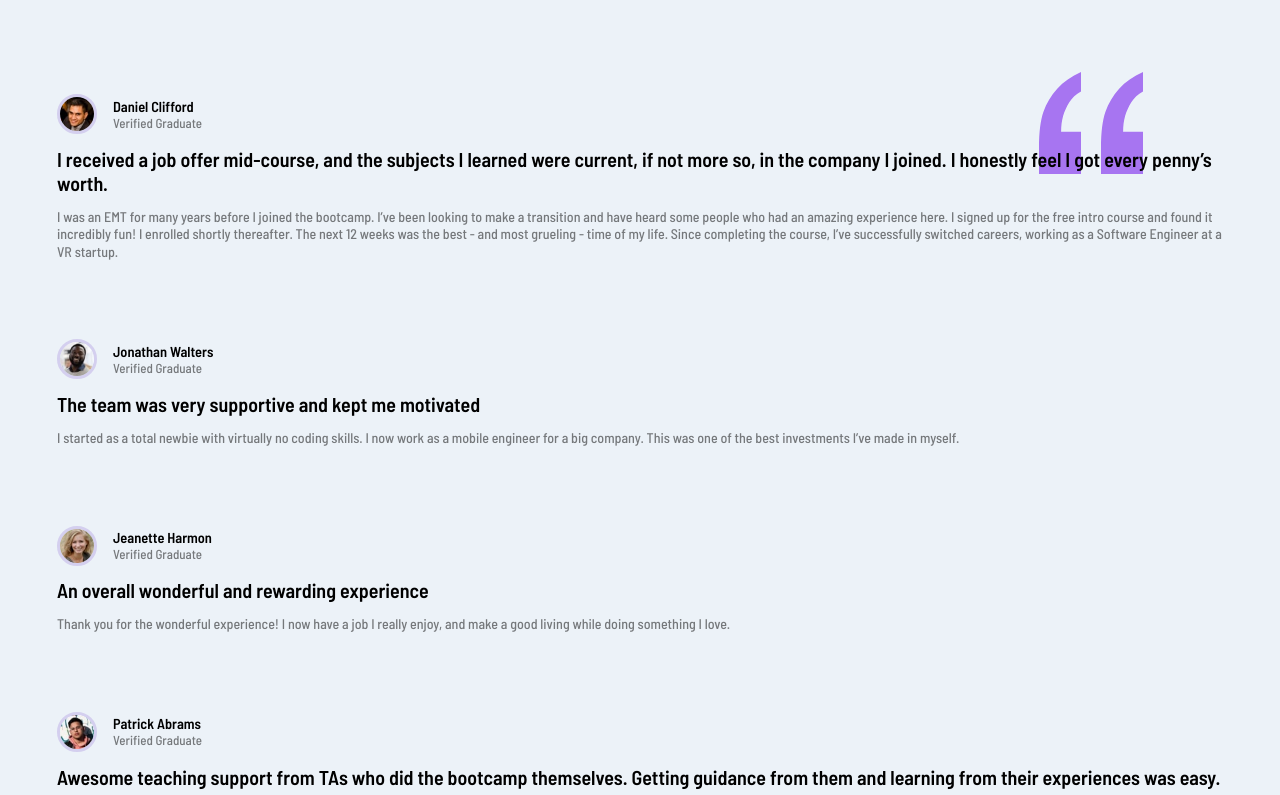
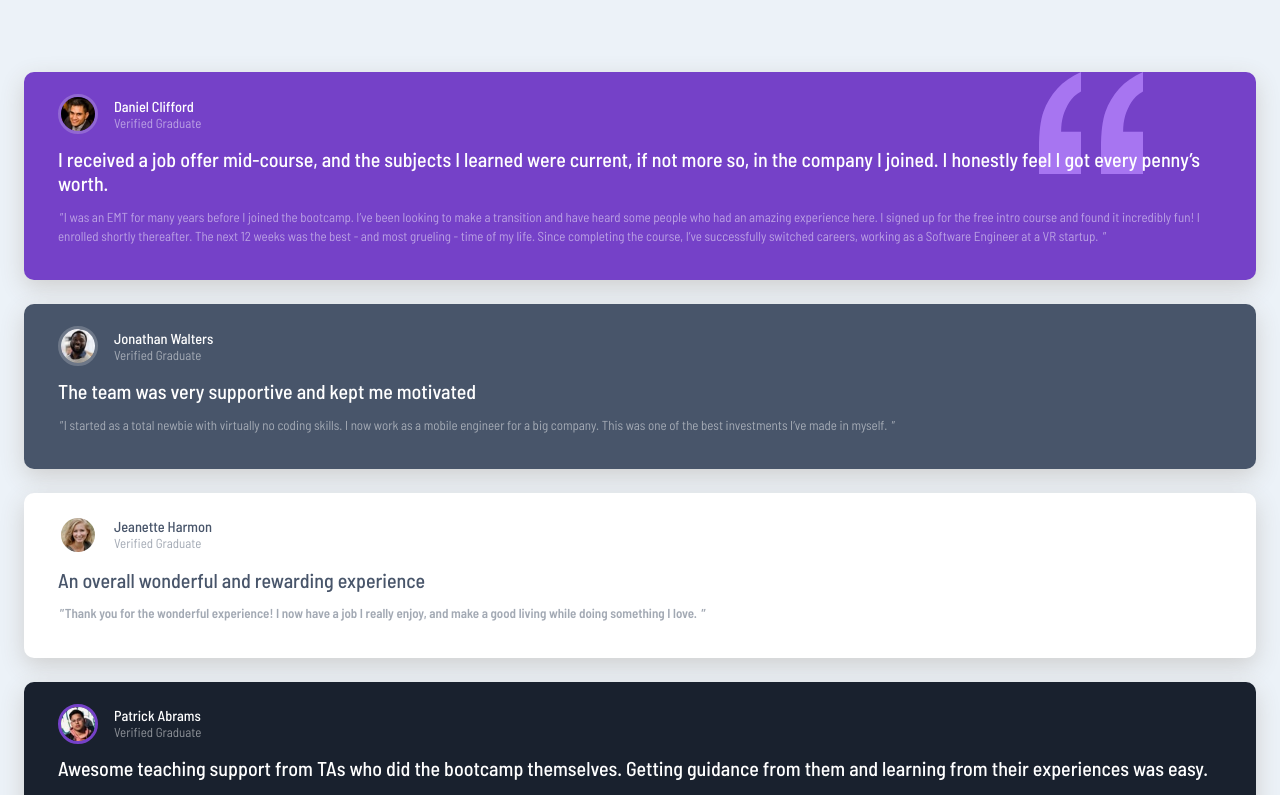
Before and after one commit to Deva-Mari/Testimonials-grid-section, a React (Create React App) app: page / in a window 1280 px wide. Shown: the top 795 px of the page. Built offline with nearby package versions, Linux system fonts and the light colour scheme.

Commit message:
added individual card styling

```diff
--- a/src/App.tsx
+++ b/src/App.tsx
@@ -15,6 +15,7 @@
               function={item.function}
               blurb={item.blurb}
               quote={item.quote}
+              background={item.background}
             />
           );
         })}
--- a/src/components/Card.tsx
+++ b/src/components/Card.tsx
@@ -7,6 +7,7 @@
   function: string;
   blurb: string;
   quote: string;
+  background: string;
 }> = (props) => {
   // importing client image conditionally
   const [clientImage, setClientImage] = useState("");
@@ -16,7 +17,7 @@
   );
 
   return (
-    <div className={styles.card}>
+    <div className={`${styles.card} ${styles[props.background]}` }>
       <div className={styles.header}>
         <img src={clientImage} alt={props.name} />
         <div>
@@ -25,7 +26,7 @@
         </div>
       </div>
       <p className={styles.blurb}>{props.blurb}</p>
-      <p className={styles.quote}>{props.quote}</p>
+      <p className={styles.quote}><i>" </i>{props.quote} <i>"</i></p>
     </div>
   );
 };
--- a/src/css/Card.module.css
+++ b/src/css/Card.module.css
@@ -1,8 +1,10 @@
 .card {
-  padding: 33px;
+  padding: 34px;
   padding-top: 22px;
   border-radius: 10px;
   margin: 1.5rem;
+  -webkit-box-shadow: 0px 8px 25px 0px #cfcfcf;
+          box-shadow: 0px 8px 25px 0px #cfcfcf;
 }
 
 .card:first-of-type {
@@ -22,28 +24,67 @@
 
 .card .header img {
   border-radius: 50%;
-  border: 3px solid rgba(117, 65, 200, 0.2);
   margin-right: 1rem;
   width: 2.5rem;
 }
 
 .card .header div h2 {
-  font-size: .9rem;
+  font-size: 0.9rem;
+  font-weight: 500;
 }
 
 .card .header div p {
-  opacity: .5;
+  opacity: 0.5;
 }
 
 .card .blurb {
-  margin: .8rem 0;
-  font-weight: 600;
+  margin: 0.8rem 0;
   font-size: 20px;
+  font-weight: 500;
 }
 
 .card .quote {
-  opacity: .5;
-  font-size: 14px;
-  line-height: 1.1rem;
+  opacity: 0.5;
+  font-size: 13px;
+  line-height: 1.2rem;
+  font-weight: 400;
+  padding-right: 15px;
+}
+
+.purple,
+.grey,
+.dark-grey {
+  color: white;
+}
+
+.purple .header img,
+.grey .header img,
+.white .header img {
+  border: 3px solid rgba(255, 255, 255, 0.2);
+}
+
+.purple {
+  background-color: #7541c8;
+}
+
+.white {
+  color: #48556a;
+  background-color: white;
+}
+
+.white .quote {
+  font-weight: 600;
+}
+
+.grey {
+  background-color: #48556a;
+}
+
+.dark-grey {
+  background-color: #19212e;
+}
+
+.dark-grey .header img {
+  border: 3px solid #7541c8;
 }
 /*# sourceMappingURL=Card.module.css.map */
--- a/src/css/Card.module.scss
+++ b/src/css/Card.module.scss
@@ -1,43 +1,80 @@
 @import "./variables.scss";
-.card{
-    // background: $moderateViolet;
-    padding: 33px;
+.card {
+  padding: 34px;
   padding-top: 22px;
   border-radius: 10px;
   margin: 1.5rem;
-    &:first-of-type{
+  box-shadow: 0px 8px 25px 0px $lightGray;
+  &:first-of-type {
     background-image: url(../assets/bg-pattern-quotation.svg);
     background-repeat: no-repeat;
     background-position: 90% 0%;
   }
-    .header{
+  .header {
     display: flex;
     align-items: center;
-        img{
+    img {
       border-radius: 50%;
-            border: 3px solid rgba($moderateViolet, .2);
       margin-right: 1rem;
       width: 2.5rem;
     }
-        div{
-            h2{
-                font-size: .9rem;
+    div {
+      h2 {
+        font-size: 0.9rem;
+        font-weight: 500;
       }
-            p{
-                opacity: .5;
+      p {
+        opacity: 0.5;
       }
     }
   }
-    .blurb{
-        margin: .8rem 0;
-        font-weight: 600;
+  .blurb {
+    margin: 0.8rem 0;
     font-size: 20px;
+    font-weight: 500;
   }
-    .quote{
-        opacity: .5;
-        font-size: 14px;
-        line-height: 1.1rem;
+  .quote {
+    opacity: 0.5;
+    font-size: 13px;
+    line-height: 1.2rem;
+    font-weight: 400;
+    padding-right: 15px;
+  }
 }
 
+// stylings per individual card
+.purple,
+.grey,
+.dark-grey {
+  color: $white;
+}
+.purple,
+.grey,
+.white {
+  .header {
+    img {
+      border: 3px solid rgba($white, 0.2);
+    }
+  }
+}
 
+.purple {
+  background-color: $moderateViolet;
 }
+
+.white {
+  color: $veryDarkGrayishBlue;
+  background-color: $white;
+  .quote{font-weight: 600}
+}
+.grey {
+  background-color: $veryDarkGrayishBlue;
+}
+.dark-grey {
+  background-color: $veryDarkBlackishBlue;
+  .header {
+    img {
+      border: 3px solid $moderateViolet;
+    }
+  }
+}
--- a/src/css/index.css
+++ b/src/css/index.css
@@ -1,4 +1,4 @@
-@import url("https://fonts.googleapis.com/css2?family=Barlow+Semi+Condensed:wght@500;600&display=swap");
+@import url("https://fonts.googleapis.com/css2?family=Barlow+Semi+Condensed:wght@400;500;600&display=swap");
 * {
   -webkit-box-sizing: border-box;
   box-sizing: border-box;
--- a/src/css/index.scss
+++ b/src/css/index.scss
@@ -1,4 +1,4 @@
-@import url('https://fonts.googleapis.com/css2?family=Barlow+Semi+Condensed:wght@500;600&display=swap');
+@import url('https://fonts.googleapis.com/css2?family=Barlow+Semi+Condensed:wght@400;500;600&display=swap');
 @import "./variables.scss";
 * {
   -webkit-box-sizing: border-box;
@@ -14,5 +14,5 @@
 body {
   font-size: 13px;
   background-color: $lightGrayishBlue;
-  padding: 5rem 1rem;
+  padding: 3rem 0;
 }
--- a/src/data/data.json
+++ b/src/data/data.json
@@ -2,6 +2,7 @@
     {
         "name": "Daniel Clifford",
         "picture": "image-daniel.jpg",
+        "background": "purple",
         "function": "Verified Graduate",
         "blurb": "I received a job offer mid-course, and the subjects I learned were current, if not more so, in the company I joined. I honestly feel I got every penny’s worth.",
         "quote": "I was an EMT for many years before I joined the bootcamp. I’ve been looking to make a transition and have heard some people who had an amazing experience here. I signed up for the free intro course and found it incredibly fun! I enrolled shortly thereafter. The next 12 weeks was the best - and most grueling - time of my life. Since completing the course, I’ve successfully switched careers, working as a Software Engineer at a VR startup."
@@ -9,6 +10,7 @@
     {
         "name": "Jonathan Walters",
         "picture": "image-jonathan.jpg",
+        "background": "grey",
         "function": "Verified Graduate",
         "blurb": "The team was very supportive and kept me motivated",
         "quote": "I started as a total newbie with virtually no coding skills. I now work as a mobile engineer for a big company. This was one of the best investments I’ve made in myself."
@@ -16,6 +18,7 @@
     {
         "name": "Jeanette Harmon",
         "picture": "image-jeanette.jpg",
+        "background": "white",
         "function": "Verified Graduate",
         "blurb": "An overall wonderful and rewarding experience",
         "quote": "Thank you for the wonderful experience! I now have a job I really enjoy, and make a good living while doing something I love."
@@ -23,6 +26,7 @@
     {
         "name": "Patrick Abrams",
         "picture": "image-patrick.jpg",
+        "background": "dark-grey",
         "function": "Verified Graduate",
         "blurb": "Awesome teaching support from TAs who did the bootcamp themselves. Getting guidance from them and learning from their experiences was easy.",
         "quote": "The staff seem genuinely concerned about my progress which I find really refreshing. The program gave me the confidence necessary to be able to go out in the world and present myself as a capable junior developer. The standard is above the rest. You will get the personal attention you need from an incredible community of smart and amazing people."
@@ -30,6 +34,7 @@
     {
         "name": "Kira Whittle",
         "picture": "image-kira.jpg",
+        "background": "white",
         "function": "Verified Graduate",
         "blurb": "Such a life-changing experience. Highly recommended!",
         "quote": "Before joining the bootcamp, I’ve never written a line of code. I needed some structure from professionals who can help me learn programming step by step. I was encouraged to enroll by a former student of theirs who can only say wonderful things about the program. The entire curriculum and staff did not disappoint. They were very hands-on and I never had to wait long for assistance. The agile team project, in particular, was outstanding. It took my learning to the next level in a way that no tutorial could ever have. In fact, I’ve often referred to it during interviews as an example of my developent experience. It certainly helped me land a job as a full-stack developer after receiving multiple offers. 100% recommend!"
```
Also changed, not shown: 2 other files (tests, documents, lock files or other folders). Lines whose indentation alone changed are shown as unchanged.
